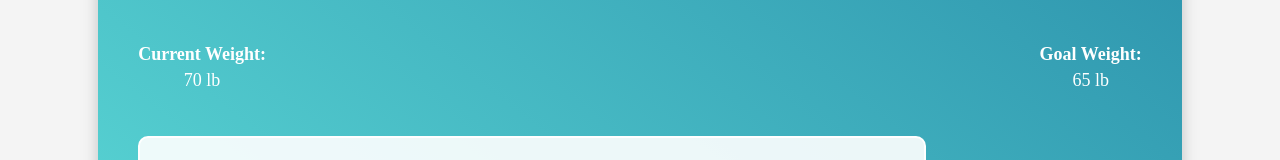
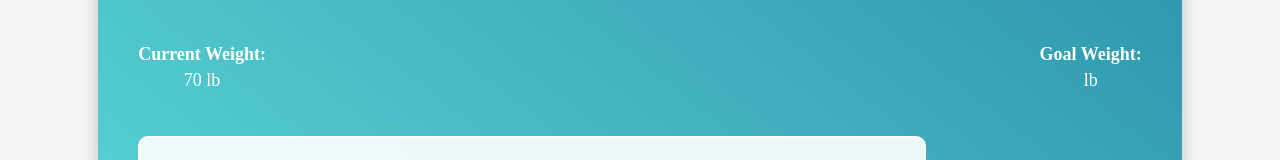
Before and after one commit to ZackAlaoui/COP4331_LargeProject, a React (Vite) app in the folder frontend/: page /homepage in a window 1280 px wide. Shown: the part 412-572 px from the top of the page. Built offline with nearby package versions, Linux system fonts and the light colour scheme.

Commit message:
Added goal weight variable server.js, Home.tsx EditProfile.tsx CompleteProfile.tsx

```diff
--- a/frontend/src/components/CompleteProfile.tsx
+++ b/frontend/src/components/CompleteProfile.tsx
@@ -60,6 +60,7 @@ function CompleteProfile() {
       Height: height,
       Email: email,
       Gender: gender,
+      GoalWeight: goalWeight,
     };
 
     console.log(retrievedUser.id);
--- a/frontend/src/components/EditProfile.tsx
+++ b/frontend/src/components/EditProfile.tsx
@@ -14,6 +14,7 @@ function EditProfile() {
   const [weight, setWeight] = React.useState("");
   const [email, setEmail] = React.useState("");
   const [message, setMessage] = React.useState("");
+  const [goalWeight, setGoalWeight] = React.useState("");
 
   function redirectToLogin() {
     window.location.href = "/";
@@ -44,6 +45,7 @@ function EditProfile() {
         LastName: lastName,
         UserName: userName,
         // Password : password,
+        GoalWeight: goalWeight,
         Gender: gender,
         Age: age,
         Height: height,
@@ -136,6 +138,7 @@ function EditProfile() {
           setHeight(res.Height);
           setWeight(res.Weight);
           setEmail(res.Email);
+          setGoalWeight(res.GoalWeight);
 
           var userId = {
             id: res.id,
--- a/frontend/src/components/Home.tsx
+++ b/frontend/src/components/Home.tsx
@@ -12,6 +12,7 @@ function editProfile() {
 
 function WellnessPro() {
   const [currentWeight, setCurrentWeight] = useState<number>(70);
+  const [goalWeight, setGoalWeight] = useState<number>();
   const [message, setMessage] = React.useState("");
   const [showAddFoodWindow, setShowAddFoodWindow] = useState(false);
 
@@ -56,7 +57,7 @@ function WellnessPro() {
     setShowAddFoodWindow(false);
   };
 
-  const goalWeight: number = 65;
+  // const goalWeight: number = 65;
 
   async function modifyWeight(event: any): Promise<void> {
     event.preventDefault();
```
